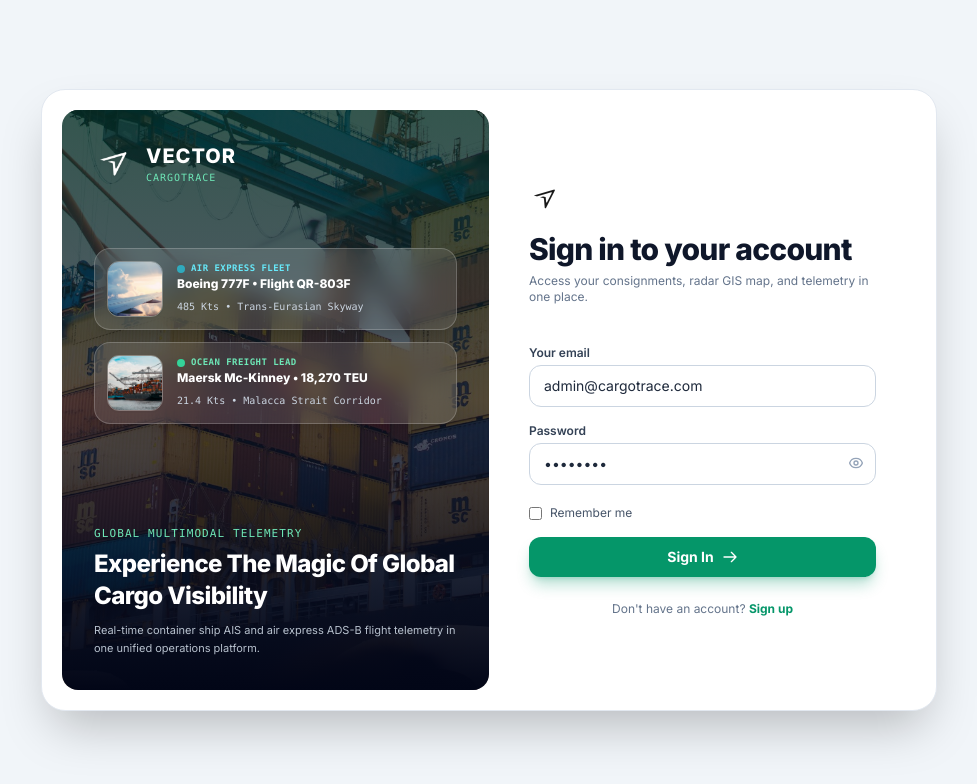
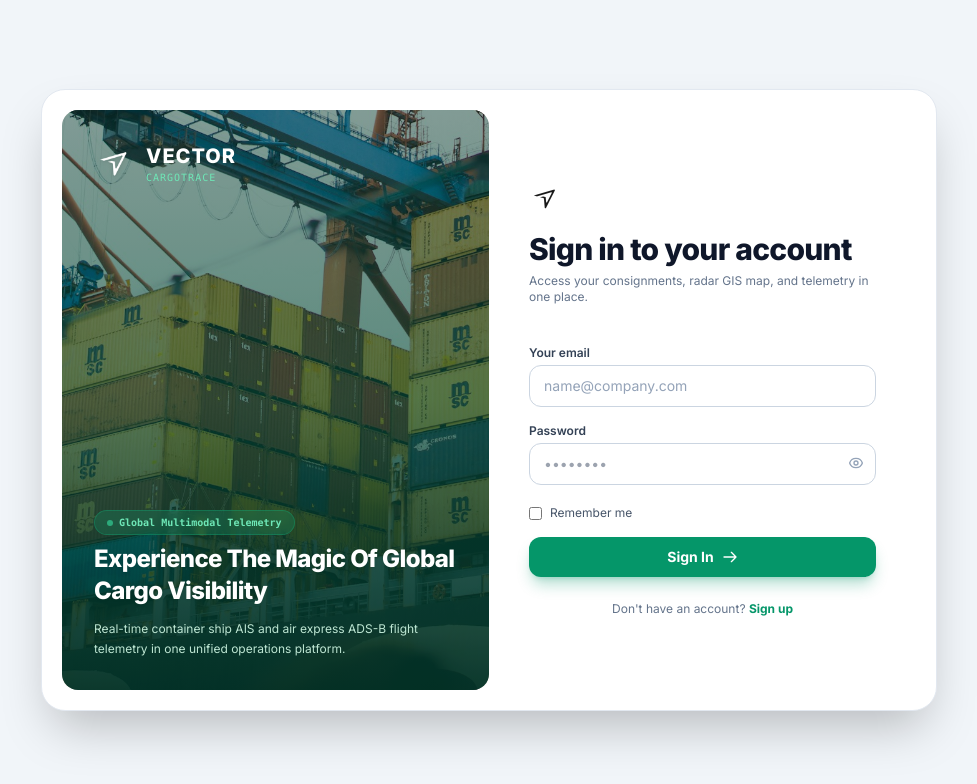
Before and after one commit to Antares-93/CargoTrace-VECTOR, a Laravel app: page /login in a window 1280 px wide. Shown: the top 784 px of the page, without its empty margins (151-1128 px from the left). Run offline with Laravel 12, Linux system fonts and the light colour scheme; some libraries are stand-ins or nearby versions.

Commit message:
style: remove inner telemetry cards from login banner, add emerald overlay, and clear default credentials

```diff
--- a/resources/views/auth/login.blade.php
+++ b/resources/views/auth/login.blade.php
@@ -21,11 +21,13 @@
     <!-- Center Card Container -->
     <div class="bg-white rounded-3xl shadow-2xl overflow-hidden max-w-4xl w-full grid grid-cols-1 md:grid-cols-2 p-3.5 sm:p-5 border border-slate-200">
 
-        <!-- Left Side: Cargo Imagery & Multimodal Telemetry Card -->
+        <!-- Left Side: Cargo Imagery & Container Terminal with Green Gradient -->
         <div class="rounded-2xl p-6 sm:p-8 flex flex-col justify-between text-white relative overflow-hidden min-h-[460px] md:min-h-[580px] shadow-inner group">
-            <!-- Background Image: Giant Container Vessel with Deep Dark Overlay -->
-            <img src="/images/hero-cargo-ship.jpg" alt="Ocean Cargo Ship" class="absolute inset-0 w-full h-full object-cover">
-            <div class="absolute inset-0 bg-gradient-to-t from-slate-950 via-slate-900/70 to-emerald-950/80"></div>
+            <!-- Background Image: Shipping Container Terminal & Vessel -->
+            <img src="/images/hero-cargo-ship.jpg" alt="Shipping Containers" class="absolute inset-0 w-full h-full object-cover">
+            <!-- Green Emerald Gradient Overlay -->
+            <div class="absolute inset-0 bg-gradient-to-t from-emerald-950/95 via-emerald-900/60 to-emerald-950/40"></div>
+            <div class="absolute inset-0 bg-emerald-900/15"></div>
 
             <!-- Vector Logo Top Left -->
             <div class="relative z-10 flex items-center gap-3">
@@ -36,42 +38,16 @@
                 </div>
             </div>
 
-            <!-- Center Showcase: Dual Air Express & Ocean Fleet Telemetry Cards -->
-            <div class="relative z-10 my-auto py-6 space-y-3">
-                <!-- Air Express Telemetry Card -->
-                <div class="bg-white/10 backdrop-blur-md border border-white/20 p-3 rounded-2xl flex items-center gap-3.5 shadow-xl hover:bg-white/15 transition">
-                    <img src="/images/airplane_sky.jpg" alt="Air Cargo Plane" class="w-14 h-14 rounded-xl object-cover shrink-0 border border-white/30 shadow-sm">
-                    <div class="min-w-0">
-                        <div class="flex items-center gap-1.5">
-                            <span class="w-2 h-2 rounded-full bg-cyan-400 animate-pulse"></span>
-                            <span class="text-[9px] font-mono uppercase tracking-wider text-cyan-300 font-bold">Air Express Fleet</span>
-                        </div>
-                        <span class="text-xs font-extrabold text-white truncate block">Boeing 777F • Flight QR-803F</span>
-                        <span class="text-[10px] text-slate-300 font-mono">485 Kts • Trans-Eurasian Skyway</span>
-                    </div>
-                </div>
-
-                <!-- Ocean Lead Vessel Card -->
-                <div class="bg-white/10 backdrop-blur-md border border-white/20 p-3 rounded-2xl flex items-center gap-3.5 shadow-xl hover:bg-white/15 transition">
-                    <img src="/images/hero-ship.jpg" alt="Ocean Container Vessel" class="w-14 h-14 rounded-xl object-cover shrink-0 border border-white/30 shadow-sm">
-                    <div class="min-w-0">
-                        <div class="flex items-center gap-1.5">
-                            <span class="w-2 h-2 rounded-full bg-emerald-400"></span>
-                            <span class="text-[9px] font-mono uppercase tracking-wider text-emerald-300 font-bold">Ocean Freight Lead</span>
-                        </div>
-                        <span class="text-xs font-extrabold text-white truncate block">Maersk Mc-Kinney • 18,270 TEU</span>
-                        <span class="text-[10px] text-slate-300 font-mono">21.4 Kts • Malacca Strait Corridor</span>
-                    </div>
-                </div>
-            </div>
-
             <!-- Bottom Motivational Tagline -->
-            <div class="relative z-10 space-y-1.5 mt-auto">
-                <p class="text-[11px] font-medium text-emerald-300 uppercase tracking-widest font-mono">Global Multimodal Telemetry</p>
-                <h2 class="text-xl sm:text-2xl font-extrabold leading-tight tracking-tight text-white">
+            <div class="relative z-10 space-y-2 mt-auto">
+                <span class="inline-flex items-center gap-1.5 px-3 py-1 rounded-full bg-emerald-500/20 text-emerald-300 font-mono text-[10px] font-bold backdrop-blur-sm border border-emerald-500/30">
+                    <span class="w-1.5 h-1.5 rounded-full bg-emerald-400 animate-pulse"></span>
+                    Global Multimodal Telemetry
+                </span>
+                <h2 class="text-xl sm:text-2xl font-extrabold leading-tight tracking-tight text-white drop-shadow-sm">
                     Experience The Magic Of Global Cargo Visibility
                 </h2>
-                <p class="text-[11px] text-slate-300/90 pt-1 leading-relaxed">
+                <p class="text-xs text-emerald-100/90 pt-1 leading-relaxed">
                     Real-time container ship AIS and air express ADS-B flight telemetry in one unified operations platform.
                 </p>
             </div>
@@ -106,7 +82,7 @@
                 @csrf
                 <div>
                     <label class="block text-xs font-semibold text-slate-700 mb-1">Your email</label>
-                    <input type="email" name="email" value="{{ old('email', 'admin@cargotrace.com') }}" required
+                    <input type="email" name="email" value="{{ old('email') }}" required
                            class="w-full px-3.5 py-2.5 rounded-xl border border-slate-300 focus:outline-none focus:ring-2 focus:ring-emerald-500 text-slate-800 text-sm transition placeholder:text-slate-400"
                            placeholder="name@company.com">
                 </div>
@@ -116,7 +92,7 @@
                         <label class="block text-xs font-semibold text-slate-700">Password</label>
                     </div>
                     <div class="relative">
-                        <input id="login-password" type="password" name="password" value="password" required
+                        <input id="login-password" type="password" name="password" value="" required
                                class="w-full px-3.5 py-2.5 rounded-xl border border-slate-300 focus:outline-none focus:ring-2 focus:ring-emerald-500 text-slate-800 text-sm transition pr-10"
                                placeholder="••••••••">
                         <button type="button" onclick="const p = document.getElementById('login-password'); p.type = p.type === 'password' ? 'text' : 'password';" class="absolute right-3 top-3 text-slate-400 hover:text-slate-600">
```
